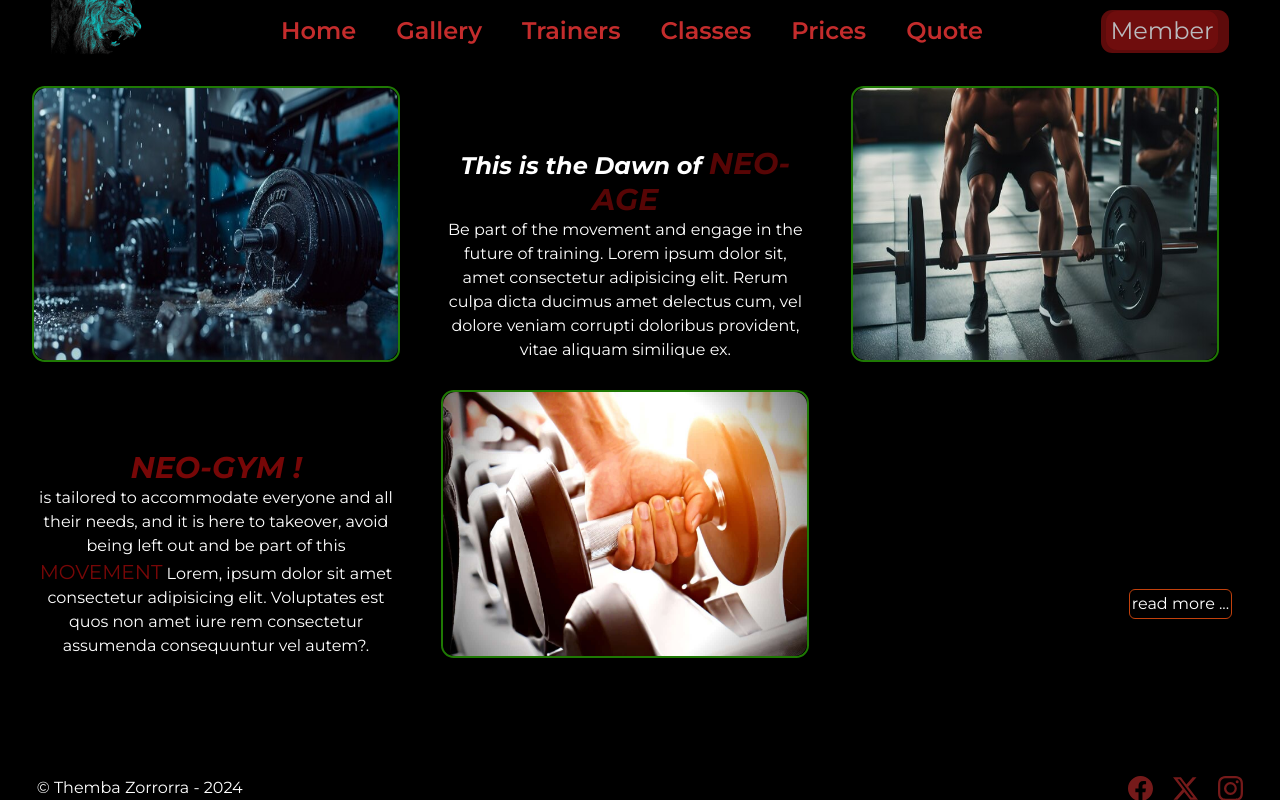
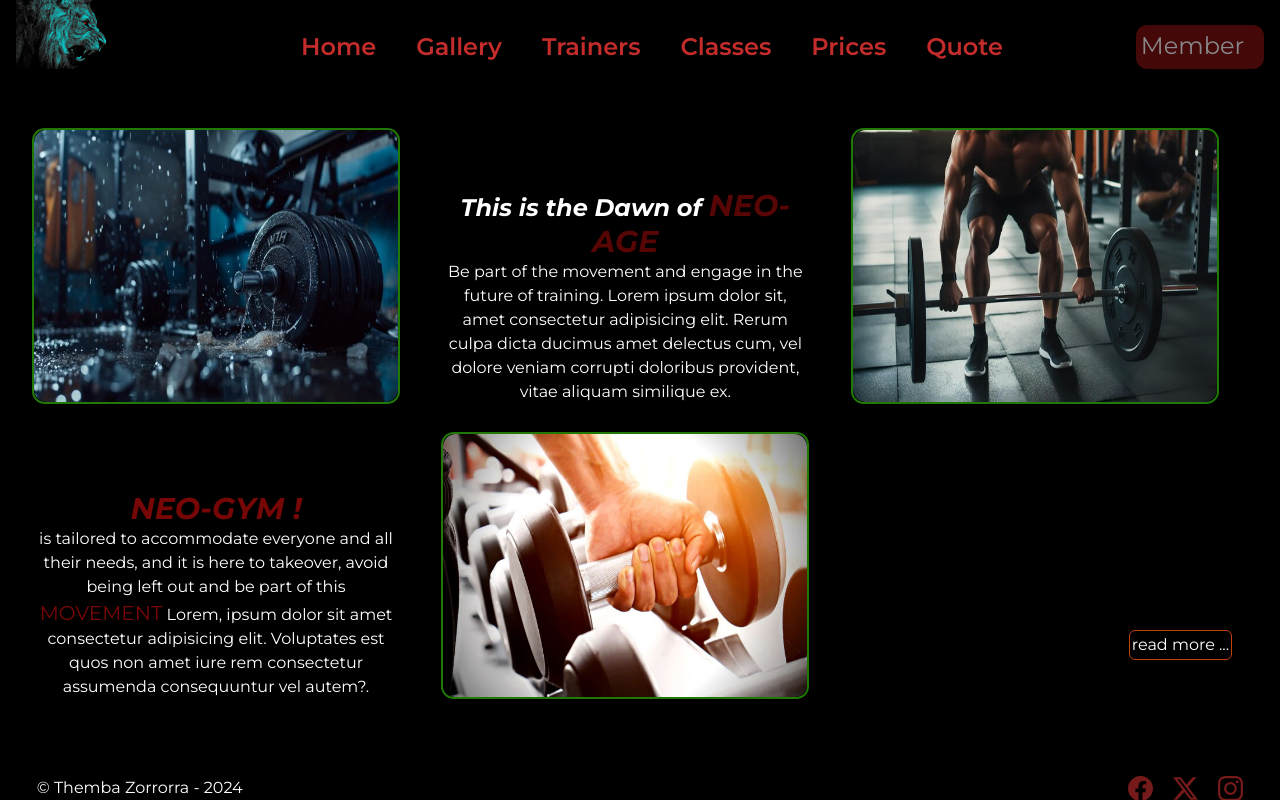
Before and after one commit to ThembaJNcube/Neo-G, a React (Create React App) app: page / in a window 1280 px wide. Built offline with nearby package versions, Linux system fonts and the light colour scheme.

Commit message:
responsive menu completed

```diff
--- a/src/App.css
+++ b/src/App.css
@@ -16,33 +16,39 @@ body {
   background: #000;
 }
 
-.navbar {
-  @apply flex items-center justify-between w-full fixed top-0 z-10 h-[5.4rem] p-[3.2rem] pt-7 bg-black
+.header {
+  @apply flex items-center justify-between w-full fixed px-4 top-0 z-[100] h-auto  bg-black
   max-md:py-0 max-md:px-5 max-md:flex max-md:justify-between max-md:h-auto;
 }
+
 .nav-logo {
   @apply w-[7rem] /*max-md:absolute max-md:top-0 max-md:w-32 max-md:h-8*/;
+}
+
+.navbar {
+  @apply max-md:absolute max-md:top-[100%] max-md:left-0 max-md:w-[100%]
+  max-md:p-[1rem] max-md:bg-black;
 }
 
 .menu {
   @apply text-white hidden max-md:block /*max-md:absolute max-md:top-6 max-md:right-6*/;
 }
+
 .nav-link {
-  @apply text-2xl font-semibold text-[#c42c2c] mx-[0.45rem] px-[0.8rem] py-[0.4rem]
+  @apply text-2xl font-semibold text-[#c42c2c] ml-[2.5rem]
   rounded-[0.8rem] bg-transparent hover:bg-[#0ee431] hover:bg-opacity-30 transition-all duration-300
-  max-lg:text-base max-lg:mx-1 max-lg:px-1
-  max-md:hidden;
+  max-lg:text-base max-lg:mx-1 max-lg:px-1 max-md:block;
 }
 .nav-btn {
   @apply text-2xl font-normal text-[#bababd] bg-[#750e0e] my-2 py-[0.3rem] px-[0.3rem]
    rounded-[0.7rem] w-[8rem] h-[2.7rem] bg-opacity-80  animate-pulse hover:animate-none
    max-lg:w-[7.3rem] max-lg:text-lg max-lg:text-center max-lg:h-[2.5rem]
-   max-md:hidden;
+   max-sm:h-[40%];
 }
 
 .section-container {
-  @apply h-auto pt-[5.4rem] pb-[3rem] grid grid-cols-3 px-8 gap-3
-   max-md:block max-md:pt-28 max-md:text-center max-xl:grid-cols-2 max-lg:h-[full];
+  @apply h-auto pb-[3rem] grid grid-cols-3 px-8 gap-3 pt-32
+   max-md:block  max-md:text-center max-xl:grid-cols-2 max-lg:h-[full];
 }
 
 .home-content {
--- a/src/App.js
+++ b/src/App.js
@@ -1,6 +1,7 @@
 import { BrowserRouter as Router, Routes, Route } from "react-router-dom";
+import "./App.css";
+//import bootstrap from "bootstrap";
 import "./components/Navbar";
-import "./App.css";
 import Navbar from "./components/Navbar";
 import Home from "./components/Home";
 import Footer from "./components/Footer";
--- a/src/components/Galary.jsx
+++ b/src/components/Galary.jsx
@@ -20,7 +20,7 @@ export default function Galary() {
   //console.log(k);
 
   return (
-    <div>
+    <div className="section-container">
       <div className="overflow-hidden relative w-[50%] m-auto pt-11">
         <div
           className={`flex transition ease-out duration-40`}
--- a/src/components/Navbar.jsx
+++ b/src/components/Navbar.jsx
@@ -1,37 +1,46 @@
-import React from "react";
+import React, { useState } from "react";
 import { Link } from "react-router-dom";
 import logo from "../images/logo.png";
 function Navbar() {
+  let [appear, setAppear] = useState(false);
+
+  function menuShow() {
+    setAppear(!appear);
+    console.log(appear);
+  }
+  function clearAppear() {
+    setAppear(false);
+  }
+
   return (
-    <div className="navbar">
-      <Link to="/" className="nav-logo">
+    <div className="header">
+      <Link to="/" className="nav-logo" onClick={clearAppear}>
         <img src={logo} alt="gym logo" />;
       </Link>
 
-      <nav className="sections-routes">
-        <Link to="/" className="nav-link">
+      <nav className={`navbar ${appear ? "max-md:block" : "max-md:hidden"}`}>
+        <Link to="/" className="nav-link" onClick={clearAppear}>
           Home
         </Link>
-        <Link to="/gallery" className="nav-link">
+        <Link to="/gallery" className="nav-link" onClick={clearAppear}>
           Gallery
         </Link>
-        <Link to="/trainers" className="nav-link">
+        <Link to="/trainers" className="nav-link" onClick={clearAppear}>
           Trainers
         </Link>
-        <Link to="/classes" className="nav-link">
+        <Link to="/classes" className="nav-link" onClick={clearAppear}>
           Classes
         </Link>
-        <Link to="/prices" className="nav-link">
+        <Link to="/prices" className="nav-link" onClick={clearAppear}>
           Prices
         </Link>
-        <Link to="/contact" className="nav-link">
+        <Link to="/contact" className="nav-link" onClick={clearAppear}>
           Quote
         </Link>
       </nav>
-      <div className="nav-btn">
-        <Link to="/form" className="nav-btn">
-          Member
-        </Link>
+
+      <div className="nav-btn" onClick={clearAppear}>
+        <Link to="/form">Member</Link>
       </div>
       <svg
         xmlns="http://www.w3.org/2000/svg"
@@ -40,6 +49,7 @@ function Navbar() {
         fill="currentColor"
         className="bi bi-list menu"
         viewBox="0 0 16 16"
+        onClick={menuShow}
       >
         <path
           fill-rule="evenodd"
--- a/src/components/Prices.jsx
+++ b/src/components/Prices.jsx
@@ -2,9 +2,8 @@ import React from "react";
 
 function Prices() {
   return (
-    <div className="h-[100%] py-[12%] px-[3%]">
+    <div className="h-[100%] py-[12%] px-[3%] section-container">
       <h1 className="text-white text-9xl "> Page under construction 👨‍🔧👨‍🎨</h1>
-      <h2 className="text-white text-7xl">Return Soon !</h2>
     </div>
   );
 }
```
